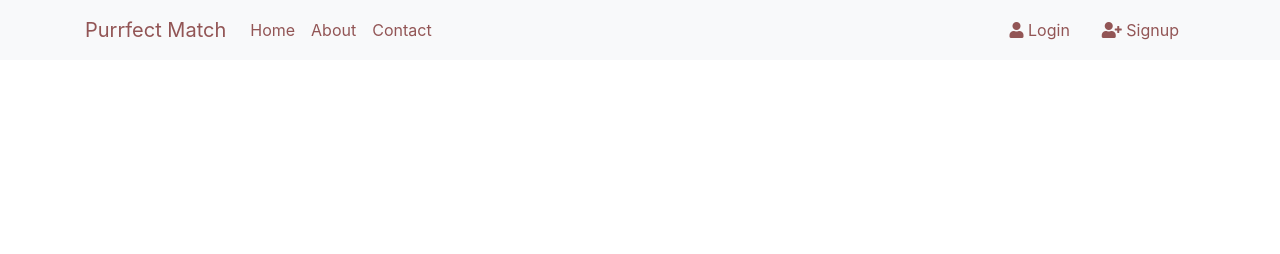
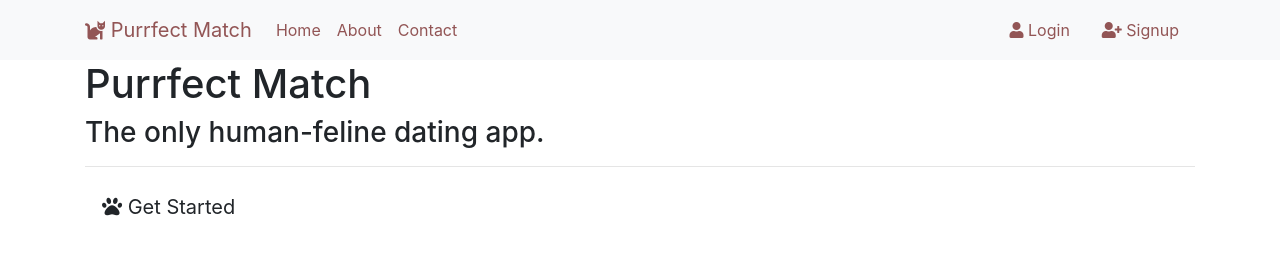
Before and after one commit to naina25/Extension-tech.-Internship-Task-, a plain HTML site: page index.html in a window 1280 px wide. Drawn offline with nearby package versions, Linux system fonts and the light colour scheme.

Commit message:
Add content to the page

```diff
--- a/index.html
+++ b/index.html
@@ -12,7 +12,7 @@
     <body>
         <nav class="navbar navbar-expand-lg navbar-light bg-light">
             <div class="container">
-                <a class="navbar-brand" href="#">Purrfect Match</a>
+                <a class="navbar-brand" href="#"><i class="fas fa-cat"></i> Purrfect Match</a>
                 <button class="navbar-toggler" type="button" data-toggle="collapse" data-target="#navbarSupportedContent" aria-controls="navbarSupportedContent" aria-expanded="false" aria-label="Toggle navigation">
                 <span class="navbar-toggler-icon"></span>
                 </button>
@@ -37,7 +37,17 @@
                     </div>
                 </div>
             </div>
-          </nav>
+        </nav>
+        <div class="container">
+            <div class="row">
+                <div class="col-sm-12 styling">
+                    <h1>Purrfect Match</h1>
+                    <h3>The only human-feline dating app.</h3>
+                    <hr>
+                    <button class= "btn btn-lg btn-default"><i class="fas fa-paw"></i> Get Started</button>
+                </div>
+            </div>
+        </div>
         <script src="https://code.jquery.com/jquery-3.5.1.slim.min.js" integrity="sha384-DfXdz2htPH0lsSSs5nCTpuj/zy4C+OGpamoFVy38MVBnE+IbbVYUew+OrCXaRkfj" crossorigin="anonymous"></script>
         <script src="https://stackpath.bootstrapcdn.com/bootstrap/4.5.2/js/bootstrap.min.js" integrity="sha384-B4gt1jrGC7Jh4AgTPSdUtOBvfO8shuf57BaghqFfPlYxofvL8/KUEfYiJOMMV+rV" crossorigin="anonymous"></script>
     </body>
```
